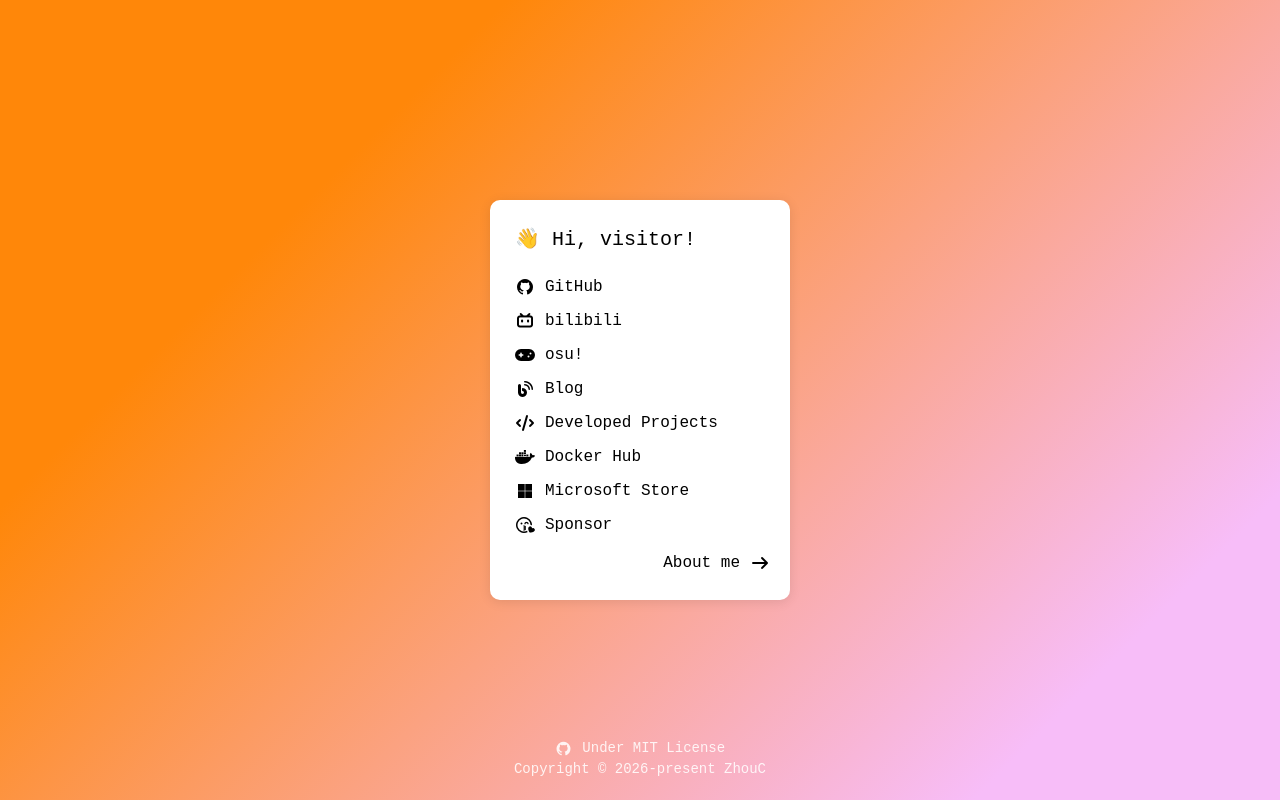
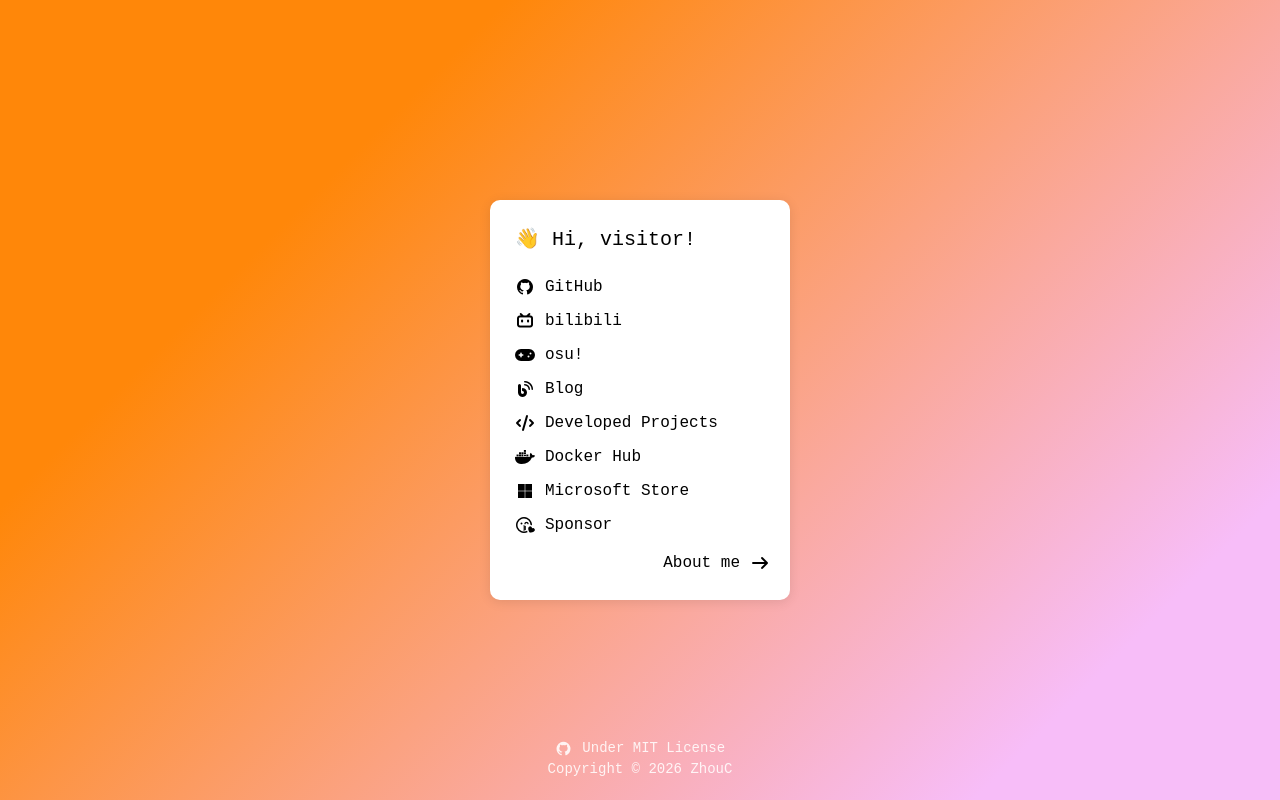
Before and after one commit to Zhoucheng133/Home, a Svelte app: page / in a window 1280 px wide. Built offline with nearby package versions, Linux system fonts and the light colour scheme.

Commit message:
改进一个版权显示

```diff
--- a/src/components/Copyright.svelte
+++ b/src/components/Copyright.svelte
@@ -12,10 +12,12 @@
     <i class="fa-brands fa-github"></i>
     <div>Under MIT License</div>
   </div>
-  <div>Copyright © 2026-present ZhouC</div>
+  <div>Copyright © {getYear} ZhouC</div>
 </main>
 
 <script>
+const currentYear = new Date().getFullYear();
+$: getYear = currentYear > 2026 ? `2026 - ${currentYear}` : "2026";
 function toRepo(){
   window.open("https://github.com/Zhoucheng133/Home");
 }
```
